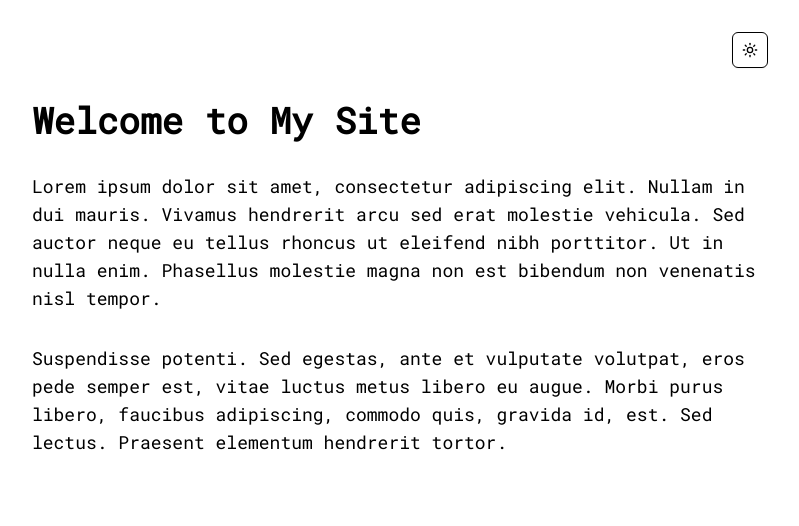
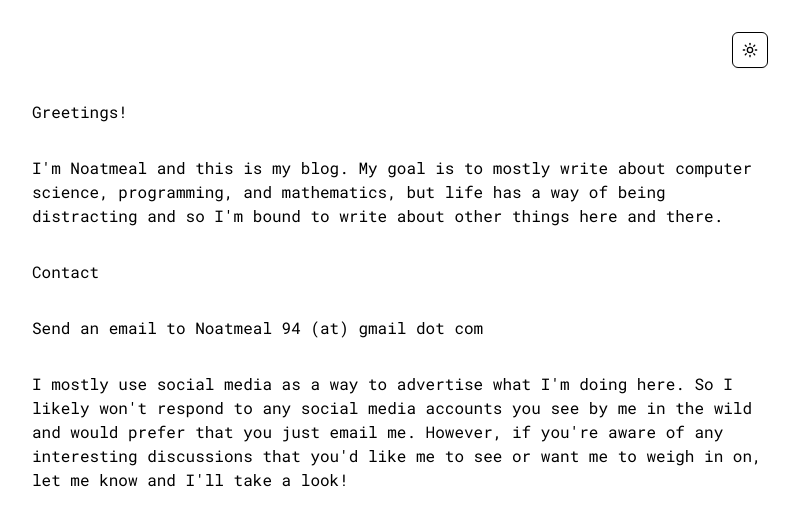
Before and after one commit to noatmeal/noatmeal_app, a Next.js app: page / in a window 1280 px wide. Shown: the top 526 px of the page, without its empty margins (240-1039 px from the left). Built offline with nearby package versions, Linux system fonts and the light colour scheme.

Commit message:
Adding the Right text

```diff
--- a/src/app/page.tsx
+++ b/src/app/page.tsx
@@ -7,19 +7,26 @@ export default function Home() {
         <ModeToggle />
       </div>
 
-      <h1 className="text-4xl font-bold">Welcome to My Site</h1>
+      <h2>Greetings!</h2>
 
-      <p className="text-lg">
-        Lorem ipsum dolor sit amet, consectetur adipiscing elit. Nullam in dui mauris.
-        Vivamus hendrerit arcu sed erat molestie vehicula. Sed auctor neque eu tellus
-        rhoncus ut eleifend nibh porttitor. Ut in nulla enim. Phasellus molestie magna
-        non est bibendum non venenatis nisl tempor.
+      <p>
+        I'm Noatmeal and this is my blog. My goal is to mostly write about
+        computer science, programming, and mathematics, but life has a way of
+        being distracting and so I'm bound to write about other things here and
+        there.
       </p>
 
-      <p className="text-lg">
-        Suspendisse potenti. Sed egestas, ante et vulputate volutpat, eros pede semper
-        est, vitae luctus metus libero eu augue. Morbi purus libero, faucibus adipiscing,
-        commodo quis, gravida id, est. Sed lectus. Praesent elementum hendrerit tortor.
+      <h2>Contact</h2>
+      <p>
+         Send an email to Noatmeal 94 (at) gmail dot com
+      </p>
+
+      <p>
+        I mostly use social media as a way to advertise what I'm doing here. So
+        I likely won't respond to any social media accounts you see by me in the
+        wild and would prefer that you just email me. However, if you're aware
+        of any interesting discussions that you'd like me to see or want me to
+        weigh in on, let me know and I'll take a look!
       </p>
     </div>
   );
```
